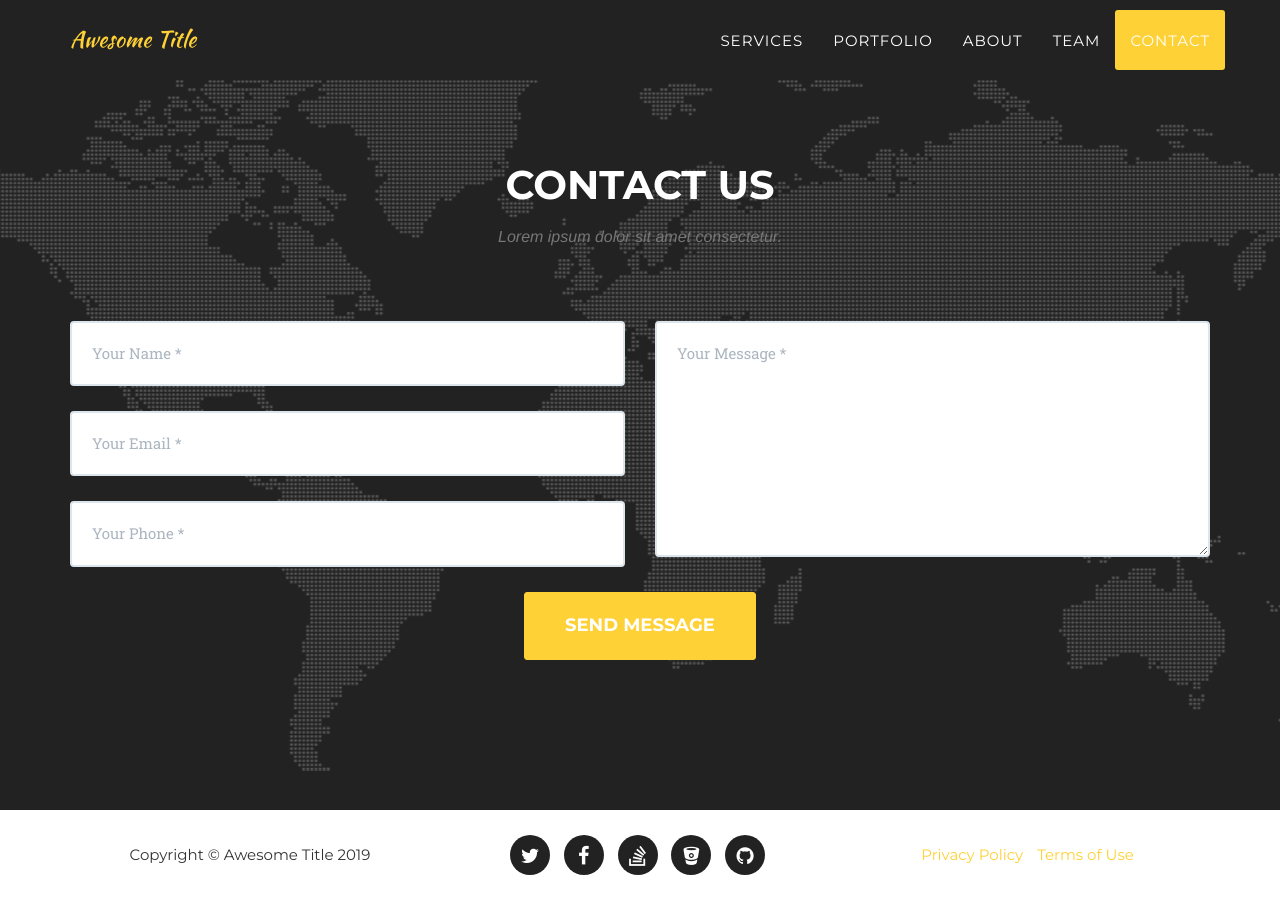
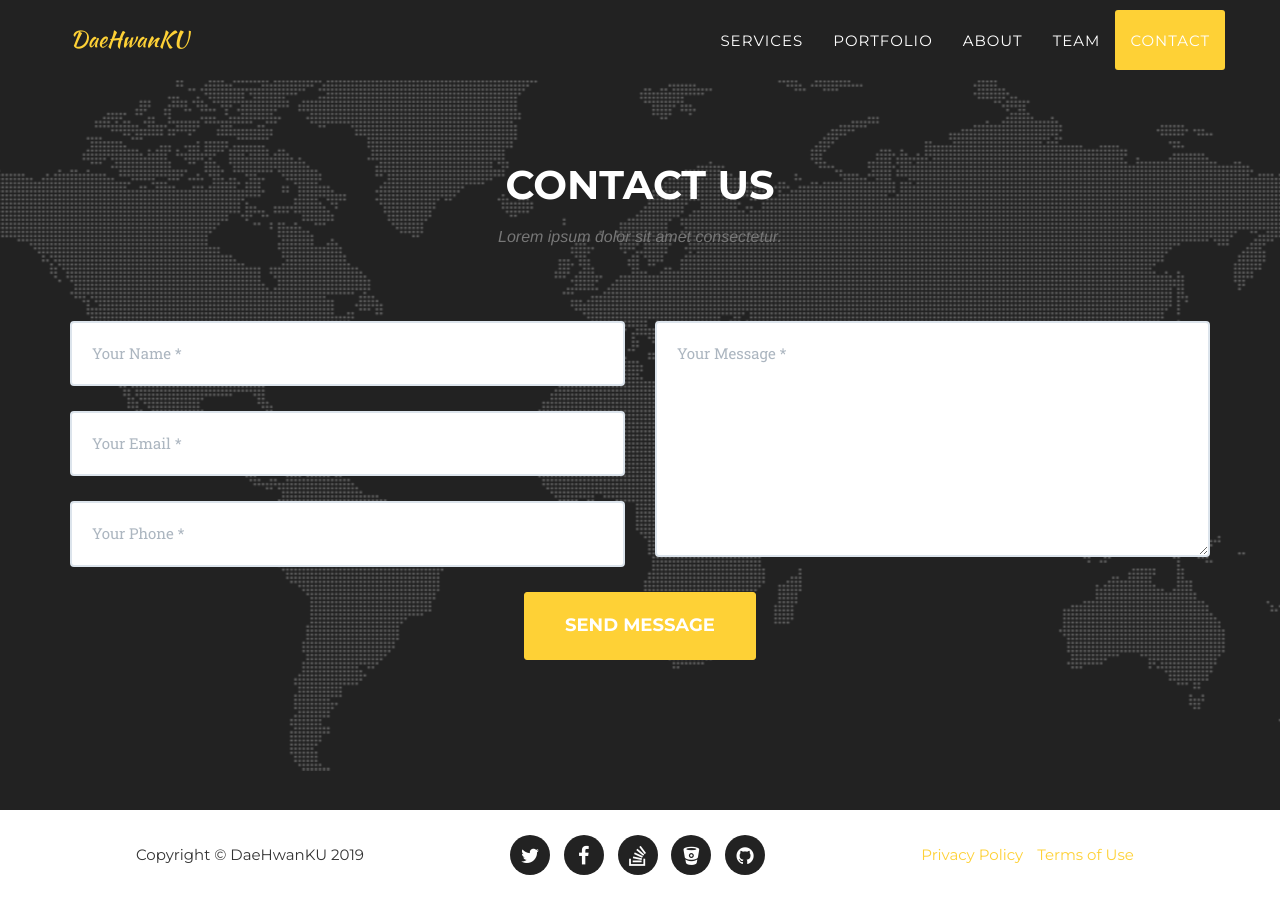
Before and after one commit to syeoghks72/syeoghks72.github.io, a Jekyll site: the page built from index.html, in a window 1280 px wide and 900 px high, scrolled down 5636 px. Built offline with Jekyll 4.4.1, drawn with Linux system fonts in a browser that asks for light colours; some web fonts are replaced.

Commit message:
config.yml commit_2

```diff
--- a/_config.yml
+++ b/_config.yml
@@ -2,7 +2,7 @@ url: https://syeoghks72.github.io/
 baseurl:
 
 # Site settings
-title: Awesome Title
+title: DaeHwanKU
 email: syeoghks72@naver.com
 description: "Write an awesome description for your new site here. You can edit this line in _config.yml. It will appear in your document head meta (for Google search results) and in your feed.xml site description."
 
```
